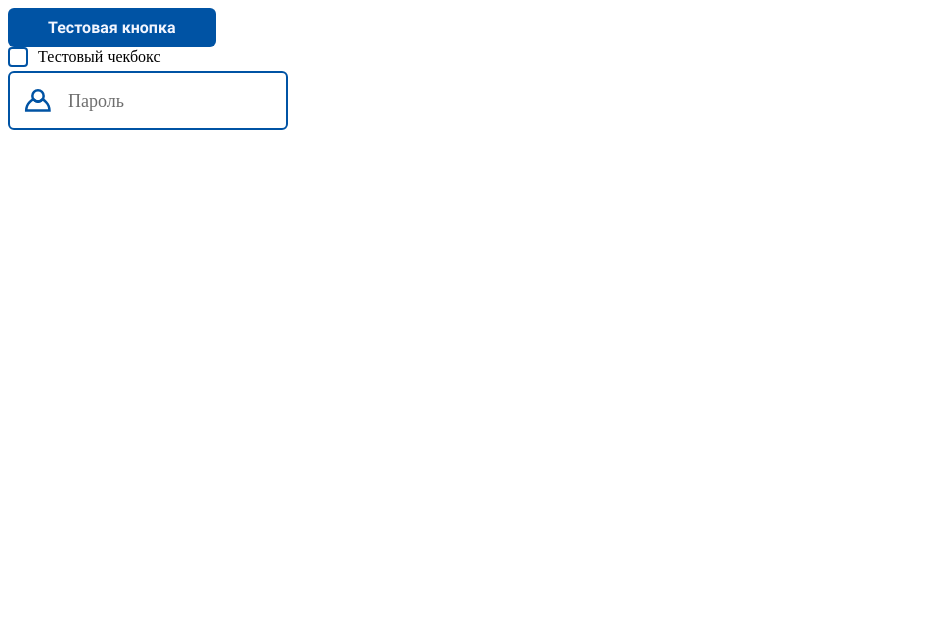
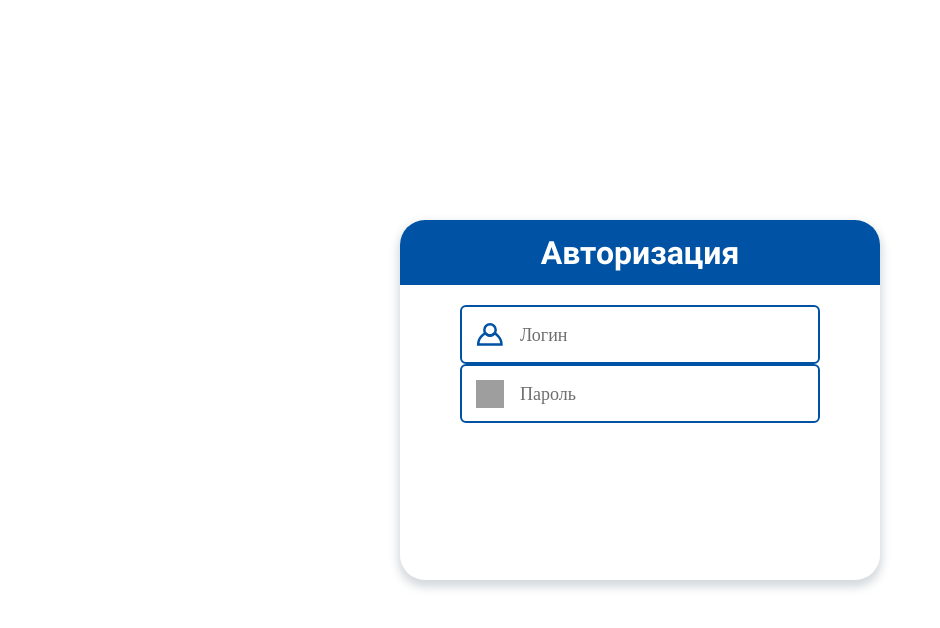
Before and after one commit to McLarenProgrammer/rgz, a React (Vite) app: page / in a window 1280 px wide. Shown: the top 628 px of the page, without its empty margins (0-940 px from the left). Built offline with nearby package versions, Linux system fonts and the light colour scheme; grey boxes are pictures that could not be loaded.

Commit message:
Работа над формой авторизации Начал писать компонент для авторизации. Немного переписал стили для Input

```diff
--- a/src/App.jsx
+++ b/src/App.jsx
@@ -1,12 +1,13 @@
 import classes from './App.module.css'
+import Authorization from './components/Authorization'
 import Protocols from './components/Protocols'
 
 function App() {
   return (
     <>
-      <Protocols></Protocols>
+      <Authorization></Authorization>
     </>
-  )
+  );
 }
 
 export default App
--- /dev/null
+++ b/src/components/Authorization.jsx
@@ -0,0 +1,21 @@
+import classes from './styles/Authorization.module.css';
+import Form from './UI/Form';
+import Input from './UI/Input'
+
+function Authorization() {
+  return (
+    <div className={classes.window}>
+      <div className={classes.header}>
+        <h1>Авторизация</h1>
+      </div>
+      <div className={classes.main}>
+        <Form>
+          <Input inputID='login' inputType='text' hasIcon>Логин</Input>
+          <Input inputID='passowrd' inputType='password' iconSrc='icons' hasIcon>Пароль</Input>
+        </Form>
+      </div>
+    </div>
+  )
+}
+
+export default Authorization
--- a/src/components/UI/Button.jsx
+++ b/src/components/UI/Button.jsx
@@ -1,11 +1,14 @@
-import classes from './styles/Button.module.css'
-import { useState } from 'react';
+import classes from "./styles/Button.module.css";
+import { useState } from "react";
 
 function Button({ children, clickAction }) {
   const [waves, setWaves] = useState([]);
 
   function animatedClick(e) {
-        const size = Math.max(e.currentTarget.offsetWidth, e.currentTarget.offsetHeight);
+    const size = Math.max(
+      e.currentTarget.offsetWidth,
+      e.currentTarget.offsetHeight
+    );
     const x = e.currentTarget.offsetWidth / 2 - size / 2;
     const y = e.currentTarget.offsetHeight / 2 - size / 2;
 
@@ -15,15 +18,17 @@ function Button({ children, clickAction }) {
         width: size,
         height: size,
         top: y,
-                left: x
-            }
+        left: x,
+      },
     };
     setWaves((prevWaves) => [...prevWaves, newWave]);
 
     setTimeout(() => {
-            setWaves((prevWaves) => prevWaves.filter((wave) => wave.id !== newWave.id));
+      setWaves((prevWaves) =>
+        prevWaves.filter((wave) => wave.id !== newWave.id)
+      );
     }, 500);
-    };
+  }
 
   return (
     <button
@@ -37,7 +42,7 @@ function Button({ children, clickAction }) {
         <span key={wave.id} className={classes.wave} style={wave.style} />
       ))}
     </button>
-    )
+  );
 }
 
 export default Button;
--- /dev/null
+++ b/src/components/UI/Form.jsx
@@ -0,0 +1,11 @@
+import classes from './styles/Form.module.css';
+
+function Form({children}) {
+  return (
+    <form className={classes.form}>
+      {children}
+    </form>
+  )
+}
+
+export default Form
--- a/src/components/UI/Input.jsx
+++ b/src/components/UI/Input.jsx
@@ -1,30 +1,41 @@
-import { useRef } from 'react';
-import classes from './styles/Input.module.css';
+import { useRef } from "react";
+import classes from "./styles/Input.module.css";
 
-function Input({ children, inputID = "default", iconSrc = "icons/person.svg", hasIcon = false, inputType = "text" }) {
+function Input({
+  children,
+  inputID = "default",
+  iconSrc = "icons/person.svg",
+  hasIcon = false,
+  inputType = "text",
+}) {
   const input = useRef(null);
   const placeholder = useRef(null);
 
   function animatedPlaceholder(event) {
-        if (document.activeElement === input.current || event.target.value !== '') {
-            placeholder.current.classList.add(classes['input-text-placeholder-up']);
+    if (document.activeElement === input.current || event.target.value !== "") {
+      placeholder.current.classList.add(classes["input-text-placeholder-up"]);
       return;
     }
-        placeholder.current.classList.remove(classes['input-text-placeholder-up']);
+    placeholder.current.classList.remove(classes["input-text-placeholder-up"]);
   }
 
   return (
     <>
-            <div className={classes["input-text-container"]}>
-                {hasIcon ? <img className={classes['input-text-icon']} src={iconSrc} onClick={() => input.current.focus() } /> : ''}
+      <div
+        className={classes["input-text-container"]}
+        onClick={() => input.current.focus()}
+      >
+        {hasIcon ? (
+          <img className={classes["input-text-icon"]} src={iconSrc} />
+        ) : (
+          ""
+        )}
         <input
           ref={input}
-                    className={
-                        [
-                            classes['input-text'],
-                            hasIcon ? classes['with-icon'] : '',
-                        ].join(' ')
-                    }
+          className={[
+            classes["input-text"],
+            hasIcon ? classes["with-icon"] : "",
+          ].join(" ")}
           type={inputType}
           id={inputID}
           onFocus={animatedPlaceholder}
@@ -32,18 +43,16 @@ function Input({ children, inputID = "default", iconSrc = "icons/person.svg", ha
         />
         <div
           ref={placeholder}
-                    className={
-                        [
-                            classes['input-text-placeholder'],
-                            hasIcon ? classes['placeholder-with-icon'] : '',
-                        ].join(' ')
-                    }
+          className={[
+            classes["input-text-placeholder"],
+            hasIcon ? classes["placeholder-with-icon"] : "",
+          ].join(" ")}
         >
           {children}
         </div>
       </div>
     </>
-    )
+  );
 }
 
 export default Input;
--- /dev/null
+++ b/src/components/UI/styles/Form.module.css
@@ -0,0 +1,7 @@
+.form {
+  display: flex;
+  font-family: Roboto-Regular;
+  flex-direction: column;
+  align-items: center;
+  margin: 20px 60px;
+}
--- a/src/components/UI/styles/Input.module.css
+++ b/src/components/UI/styles/Input.module.css
@@ -4,9 +4,9 @@
 }
 
 .input-text-container {
-    max-width: 280px;
     position: relative;
-
+    width: 100%;
+    cursor: text;
 }
 
 .input-text-container:focus {
@@ -38,6 +38,7 @@
     top: 50%;
     z-index: 1;
     transition: top .15s, font-size .15s;
+    user-select: none;
 }
 
 .input-text-placeholder-up {
@@ -64,7 +65,6 @@
     width: var(--icon-size);
     height: var(--icon-size);
     transform: translateY(-50%);
-    cursor: text;
     z-index: 1;
 }
 
--- /dev/null
+++ b/src/components/styles/Authorization.module.css
@@ -0,0 +1,22 @@
+.window {
+  position: absolute;
+  top: 50%;
+  left: 50%;
+  transform: translate(-50%, -50%);
+  width: 480px;
+  height: 360px;
+  border-radius: 25px;
+  box-shadow: 0px 5px 10px 2px rgba(34, 60, 80, 0.2);
+}
+
+.header {
+  display: flex;
+  border-top-left-radius: 25px;
+  border-top-right-radius: 25px;
+  height: 65px;
+  background-color: var(--main-color);
+  color: white;
+  font-family: Roboto-Bold;
+  align-items: center;
+  justify-content: center;
+}
--- a/src/index.css
+++ b/src/index.css
@@ -1,3 +1,7 @@
+:root {
+  --main-color: #0053A4;
+}
+
 @font-face {
     font-family: Roboto-Bold;
     src: url('/fonts/Roboto-Bold.ttf');
```
Lines whose indentation alone changed are shown as unchanged.
